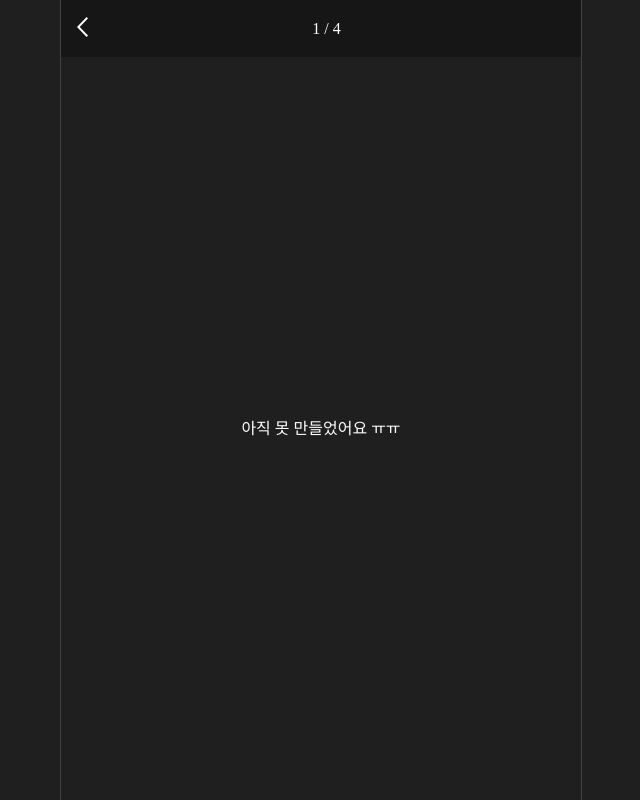
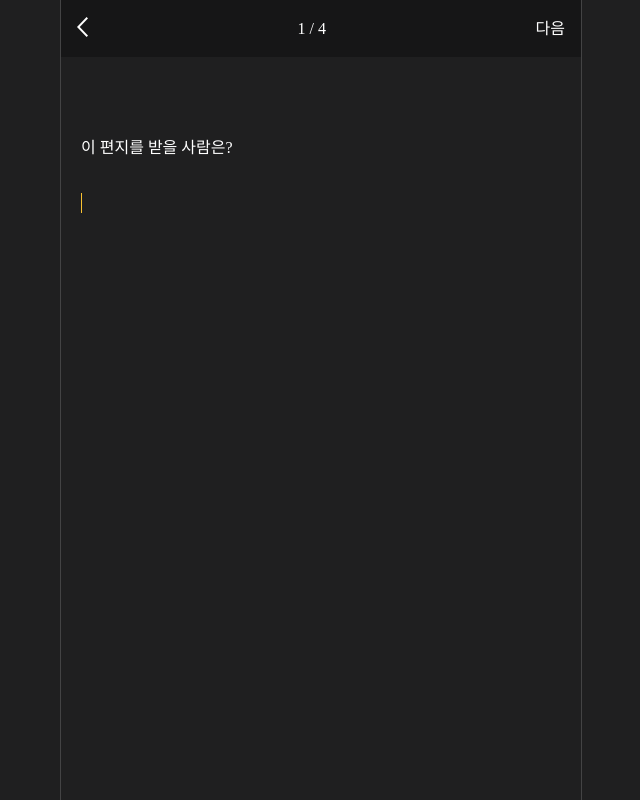
Before and after one commit to mash-up-kr/gugugugu-web, a Next.js app: page /write in a window 1280 px wide. Shown: the whole page, without its empty margins (319-959 px from the left). Built offline with nearby package versions, Linux system fonts and the light colour scheme.

Commit message:
feat(writeMail): 편지 쓰기 페이지 마크업 작성 및 상태관리 적용

```diff
--- /dev/null
+++ b/src/components/WriteCheck/index.tsx
@@ -0,0 +1,36 @@
+import React from "react";
+import styled from "styled-components";
+import { useSelector } from "react-redux";
+
+import { writeMailSelector, WriteStep } from "~/features/writeMail";
+
+const WriteCheck: React.FC = () => {
+  const { mailContent } = useSelector(writeMailSelector);
+
+  return (
+    <section>
+      <Receiver>{mailContent[WriteStep.Receiver]}</Receiver>
+      <Title>{mailContent[WriteStep.Title]}</Title>
+      <Content>{mailContent[WriteStep.Content]}</Content>
+    </section>
+  );
+};
+
+const Receiver = styled.p`
+  margin-top: 32px;
+  margin-left: 16px;
+`;
+
+const Title = styled.p`
+  margin-top: 10px;
+  margin-left: 16px;
+
+  font-size: 22px;
+`;
+
+const Content = styled.p`
+  margin-top: 42px;
+  margin-left: 16px;
+`;
+
+export default WriteCheck;
--- /dev/null
+++ b/src/components/WriteContent/index.tsx
@@ -0,0 +1,60 @@
+import React, { useRef, useEffect } from "react";
+import styled from "styled-components";
+import { useSelector, useDispatch } from "react-redux";
+
+import { writeMailSelector, WriteStep, setMailContent } from "~/features/writeMail";
+
+const CONTENT_TYPE = WriteStep.Content;
+
+const WriteContent: React.FC = () => {
+  const { mailContent } = useSelector(writeMailSelector);
+
+  const dispatch = useDispatch();
+
+  const inputRef = useRef<HTMLDivElement>(null);
+
+  useEffect(() => {
+    const el = inputRef.current;
+    if (!el) return;
+
+    el.innerText = mailContent[CONTENT_TYPE];
+    el.focus();
+  }, []);
+
+  return (
+    <Section>
+      <Question>편지를 작성해주세요.</Question>
+      <Input>
+        <div
+          ref={inputRef}
+          contentEditable
+          onKeyUp={() => {
+            if (!inputRef.current) return;
+            dispatch(setMailContent({ contentType: CONTENT_TYPE, content: inputRef.current?.innerText }));
+          }}
+        />
+      </Input>
+    </Section>
+  );
+};
+
+const Section = styled.section`
+  margin: 0 20px;
+`;
+
+const Question = styled.p`
+  margin-top: 83px;
+`;
+
+const Input = styled.div`
+  margin-top: 37px;
+  padding-left: 17px;
+
+  width: 100%;
+  border-left: 1px solid #f8c131;
+
+  line-height: 20px;
+  font-weight: 300;
+`;
+
+export default WriteContent;
--- a/src/components/WriteMailContent/index.tsx
+++ b/src/components/WriteMailContent/index.tsx
@@ -1,15 +1,29 @@
 import React from "react";
-import styled from "styled-components";
+import { useSelector } from "react-redux";
+
+import WriteReceiver from "~/components/WriteReceiver";
+import WriteTitle from "~/components/WriteTitle";
+import WriteContent from "~/components/WriteContent";
+import WriteCheck from "~/components/WriteCheck";
+import { writeMailSelector, WriteStep } from "~/features/writeMail";
+
+const inputSectionMap: Record<WriteStep, React.FC> = {
+  [WriteStep.Receiver]: () => <WriteReceiver />,
+  [WriteStep.Title]: () => <WriteTitle />,
+  [WriteStep.Content]: () => <WriteContent />,
+  [WriteStep.Check]: () => <WriteCheck />,
+};
 
 const WriteMailContent: React.FC = () => {
-  return <NotYet>아직 못 만들었어요 ㅠㅠ</NotYet>;
+  const { step } = useSelector(writeMailSelector);
+
+  const InputSection = inputSectionMap[step];
+
+  return (
+    <main>
+      <InputSection />
+    </main>
+  );
 };
 
-const NotYet = styled.main`
-  height: calc(100vh - 57px);
-
-  text-align: center;
-  line-height: calc(100vh - 57px);
-`;
-
 export default WriteMailContent;
--- a/src/components/WriteMailHeader/index.tsx
+++ b/src/components/WriteMailHeader/index.tsx
@@ -1,6 +1,9 @@
-import React from "react";
+import React, { useCallback } from "react";
 import styled from "styled-components";
 import Link from "next/link";
+import { useSelector, useDispatch } from "react-redux";
+
+import { writeMailSelector, movePrevStep, moveNextStep, WriteStep } from "~/features/writeMail";
 
 const BackIcon: React.FC = () => {
   return (
@@ -29,15 +32,36 @@ const BackIcon: React.FC = () => {
 };
 
 const WriteMailHeader: React.FC = () => {
+  const { step } = useSelector(writeMailSelector);
+  const dispatch = useDispatch();
+
+  const handlePrevButtonClick = useCallback(
+    (event: React.MouseEvent) => {
+      if (step !== WriteStep.Receiver) event.preventDefault();
+      dispatch(movePrevStep());
+    },
+    [step],
+  );
+
+  const handleNextButtonClick = useCallback(
+    (event: React.MouseEvent) => {
+      if (step !== WriteStep.Check) event.preventDefault();
+      dispatch(moveNextStep());
+    },
+    [step],
+  );
+
   return (
     <Header>
       <Link href="/">
-        <a>
+        <a onClick={handlePrevButtonClick}>
           <BackIcon />
         </a>
       </Link>
-      <div>1 / 4</div>
-      <div></div>
+      <div>{step} / 4</div>
+      <Link href="/">
+        <NextLink onClick={handleNextButtonClick}>{step === WriteStep.Check ? "전송" : "다음"}</NextLink>
+      </Link>
     </Header>
   );
 };
@@ -55,4 +79,7 @@ const Header = styled.header`
   background-color: rgba(0, 0, 0, 0.28);
 `;
 
+const NextLink = styled.a`
+  text-decoration: none;
+`;
 export default WriteMailHeader;
--- /dev/null
+++ b/src/components/WriteReceiver/index.tsx
@@ -0,0 +1,60 @@
+import React, { useRef, useEffect } from "react";
+import styled from "styled-components";
+import { useSelector, useDispatch } from "react-redux";
+
+import { writeMailSelector, WriteStep, setMailContent } from "~/features/writeMail";
+
+const CONTENT_TYPE = WriteStep.Receiver;
+
+const WriteReceiver: React.FC = () => {
+  const { mailContent } = useSelector(writeMailSelector);
+
+  const dispatch = useDispatch();
+
+  const inputRef = useRef<HTMLDivElement>(null);
+
+  useEffect(() => {
+    const el = inputRef.current;
+    if (!el) return;
+
+    el.innerText = mailContent[CONTENT_TYPE];
+    el.focus();
+  }, []);
+
+  return (
+    <Section>
+      <Question>이 편지를 받을 사람은?</Question>
+      <Input>
+        <div
+          ref={inputRef}
+          contentEditable
+          onKeyUp={() => {
+            if (!inputRef.current) return;
+            dispatch(setMailContent({ contentType: CONTENT_TYPE, content: inputRef.current?.innerText }));
+          }}
+        />
+      </Input>
+    </Section>
+  );
+};
+
+const Section = styled.section`
+  margin: 0 20px;
+`;
+
+const Question = styled.p`
+  margin-top: 83px;
+`;
+
+const Input = styled.div`
+  margin-top: 37px;
+  padding-left: 17px;
+
+  width: 100%;
+  border-left: 1px solid #f8c131;
+
+  line-height: 20px;
+  font-weight: 300;
+`;
+
+export default WriteReceiver;
--- /dev/null
+++ b/src/components/WriteTitle/index.tsx
@@ -0,0 +1,60 @@
+import React, { useRef, useEffect } from "react";
+import styled from "styled-components";
+import { useSelector, useDispatch } from "react-redux";
+
+import { writeMailSelector, WriteStep, setMailContent } from "~/features/writeMail";
+
+const CONTENT_TYPE = WriteStep.Title;
+
+const WriteTitle: React.FC = () => {
+  const { mailContent } = useSelector(writeMailSelector);
+
+  const dispatch = useDispatch();
+
+  const inputRef = useRef<HTMLDivElement>(null);
+
+  useEffect(() => {
+    const el = inputRef.current;
+    if (!el) return;
+
+    el.innerText = mailContent[CONTENT_TYPE];
+    el.focus();
+  }, []);
+
+  return (
+    <Section>
+      <Question>이 편지를 대표할 문장을 입력해주세요.</Question>
+      <Input>
+        <div
+          ref={inputRef}
+          contentEditable
+          onKeyUp={() => {
+            if (!inputRef.current) return;
+            dispatch(setMailContent({ contentType: CONTENT_TYPE, content: inputRef.current?.innerText }));
+          }}
+        />
+      </Input>
+    </Section>
+  );
+};
+
+const Section = styled.section`
+  margin: 0 20px;
+`;
+
+const Question = styled.p`
+  margin-top: 83px;
+`;
+
+const Input = styled.div`
+  margin-top: 37px;
+  padding-left: 17px;
+
+  width: 100%;
+  border-left: 1px solid #f8c131;
+
+  line-height: 20px;
+  font-weight: 300;
+`;
+
+export default WriteTitle;
```
